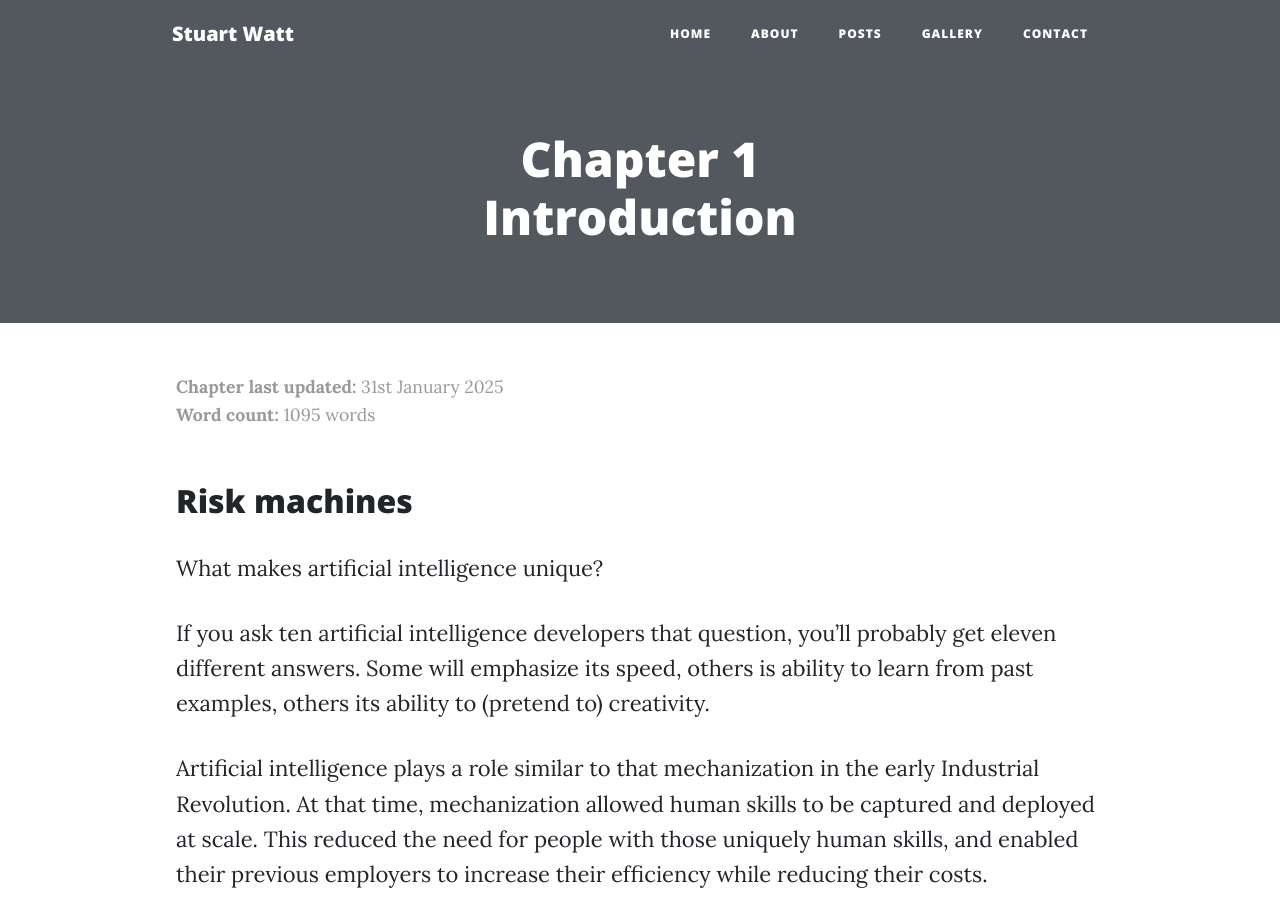
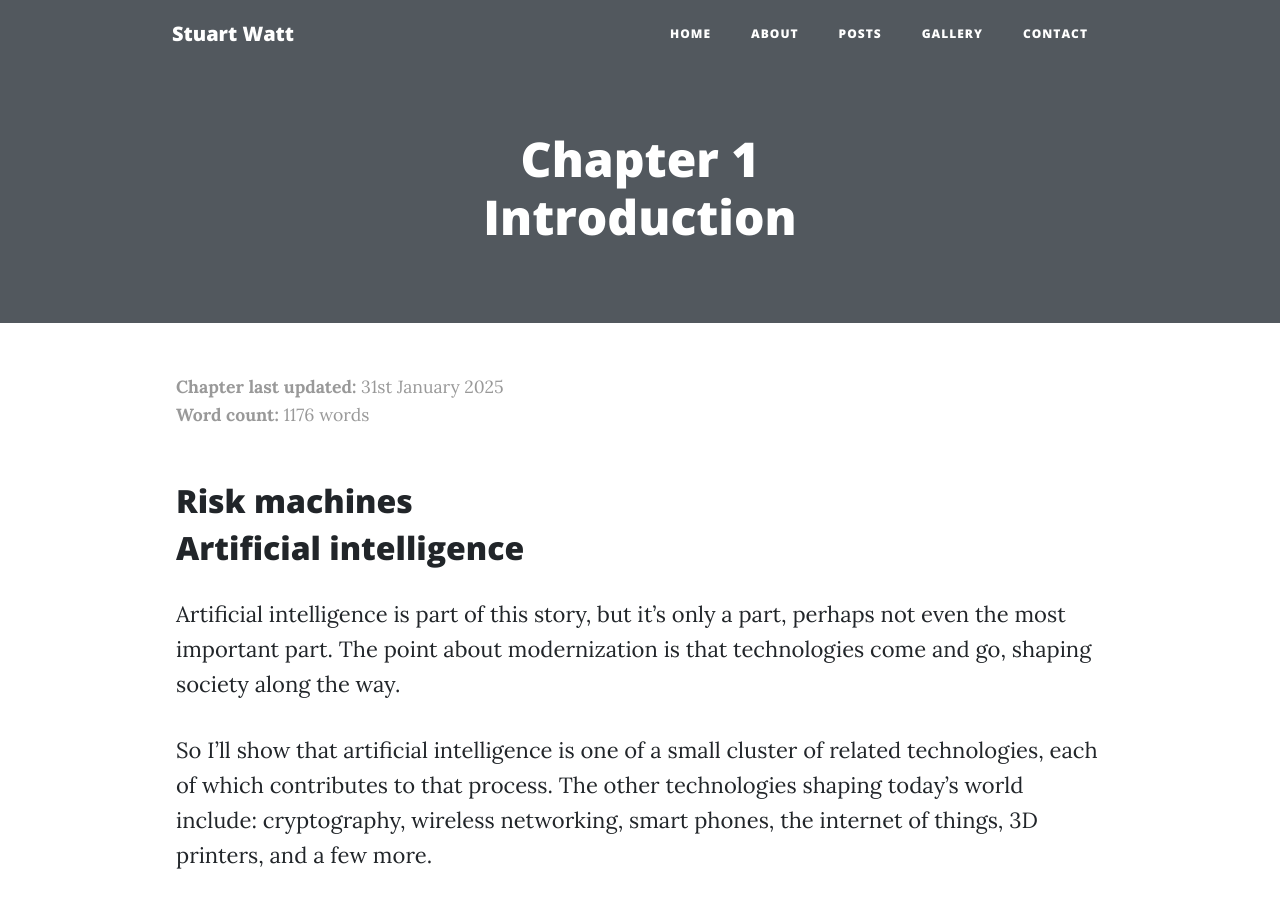
Before and after one commit to morungos/morungos.github.io, a Jekyll site: the page built from _chapters/01.md, in a window 1280 px wide and 900 px high. Built offline with Jekyll 4.4.1, drawn with Linux system fonts in a browser that asks for light colours.

Commit message:
wrapped up initial formatting, and set sitemaps

```diff
--- a/_chapters/01.md
+++ b/_chapters/01.md
@@ -1,9 +1,22 @@
 ---
-title: Chapter 1<br>Introduction
+chapter: 1
+title: Introduction
 layout: chapter
+sitemap: false
 ---
 
 ## Risk machines
+
+## Artificial intelligence
+
+Artificial intelligence is part of this story, but it's only a part, perhaps not
+even the most important part. The point about modernization is that technologies
+come and go, shaping society along the way.
+
+So I'll show that artificial intelligence is one of a small cluster of related
+technologies, each of which contributes to that process. The other technologies
+shaping today's world include: cryptography, wireless networking, smart phones,
+the internet of things, 3D printers, and a few more.
 
 What makes artificial intelligence unique?
 
--- a/_layouts/chapter.html
+++ b/_layouts/chapter.html
@@ -1,6 +1,34 @@
 ---
-layout: page
+layout: default
 ---
+
+<!-- Page Header -->
+{% if page.background %}
+  <header class="masthead" style="background-image: url('{{ page.background | prepend: site.baseurl | replace: '//', '/' }}')">
+{% else %}
+  <header class="masthead">
+{% endif %}
+    <div class="overlay"></div>
+    <div class="container">
+      <div class="row justify-content-center">
+        <div class="col px-3">
+          <div class="page-heading">
+            <h1>Chapter {{ page.chapter }}<br>{{ page.title }}</h1>
+            {% if page.subtitle %}
+            <h2>{{ page.subtitle }}</h2>
+            {% endif %}
+            {% if page.description %}
+            <span class="subheading">{{ page.description }}</span>
+            {% endif %}
+          </div>
+        </div>
+      </div>
+    </div>
+  </header>
+
+  <div class="container page-body-container">
+    <div class="row justify-content-center">
+      <div class="col px-3">
 
         <ul class="list-unstyled chapter-info">
             <li>
@@ -16,3 +44,7 @@
         <div class="book-chapter">
             {{ content }}
         </div>
+
+      </div>
+    </div>
+  </div>
```
Also changed, not shown: _chapters/04.md (+3 -1 lines), _chapters/09.md (+3 -2 lines), risk-machines.md (added, +20 -0 lines). Lines whose indentation alone changed are shown as unchanged.
